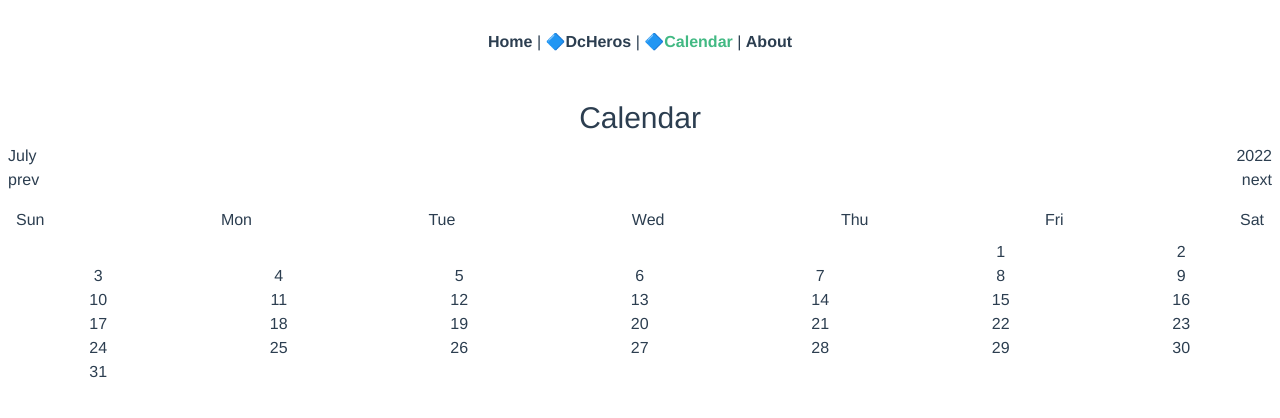
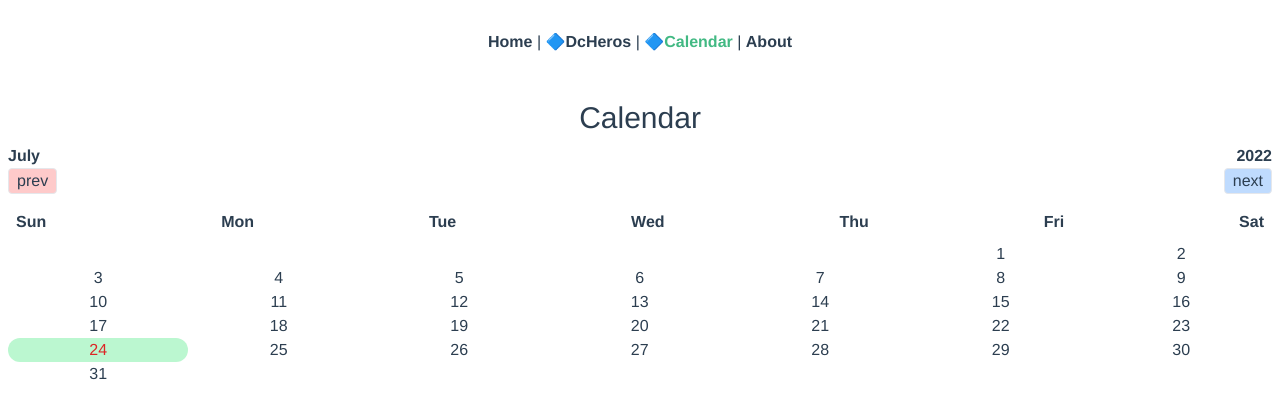
Before and after one commit to sgtao/bitfumesVue3Apps, a Vue app in the folder 11_vue-create-app/: page /Calendar in a window 1280 px wide. Shown: the top 418 px of the page. Built offline with nearby package versions, Linux system fonts and the light colour scheme.

Commit message:
update 11_vue-create for append styling to CalendarApp

```diff
--- a/11_vue-create-app/src/views/monthCalendar.vue
+++ b/11_vue-create-app/src/views/monthCalendar.vue
@@ -3,15 +3,21 @@
     <div class="m-auto p-2">
         <h1 class="text-3xl my-2 text-center">Calendar</h1>
         <section class="flex justify-between">
-            <h2>{{ currentMonthName }}</h2>
-            <h2>{{ currentYear }}</h2>
+            <h2 class="font-bold text-right">{{ currentMonthName }}</h2>
+            <h2 class="font-bold">{{ currentYear }}</h2>
         </section>
         <section class="flex justify-between">
-            <button v-on:click="prevMonth">prev</button>
-            <button v-on:click="nextMonth">next</button>
+            <button  class="px-2 border rounded bg-red-200"
+                v-on:click="prevMonth">
+                prev
+            </button>
+            <button  class="px-2 border rounded bg-blue-200"
+                v-on:click="nextMonth">
+                next
+            </button>
         </section>
         <section class="mt-2 flex justify-between">
-            <p class="m-2 text-center"
+            <p class="m-2 text-center font-bold"
                 v-for="day in days" :key="day"
             >
                 {{ day }}
@@ -29,6 +35,7 @@
                 style="width: 14.28%"
                 v-for="num in daysInMonth()"
                 :key="num"
+                :class="currenDateClass(num)"
             >{{num}}</p>
         </section>
     </div>
@@ -81,9 +88,24 @@ export default {
                 currentMonth.value--;
             }
         };
+        //
+        // 今日の日付にクラス名を追加付与する
+        const currenDateClass = (num) => {
+            const calenderFullDate = new Date(
+                currentYear.value,
+                currentMonth.value,
+                num
+            ).toDateString();
+            const currentFullDate = new Date().toDateString();
+            return calenderFullDate === currentFullDate ?
+                "text-red-600 bg-green-200 rounded-full flex items-center justify-center" :
+                "";
+        }
+        //
         return {
             currentDate, currentMonth, currentYear, days,
             currentMonthName, startDay, daysInMonth, nextMonth, prevMonth,
+            currenDateClass,
         }
     }
 }
```
Also changed, not shown: 11_vue-create-app/memos/12_Calendar.md (+14 -0 lines).
